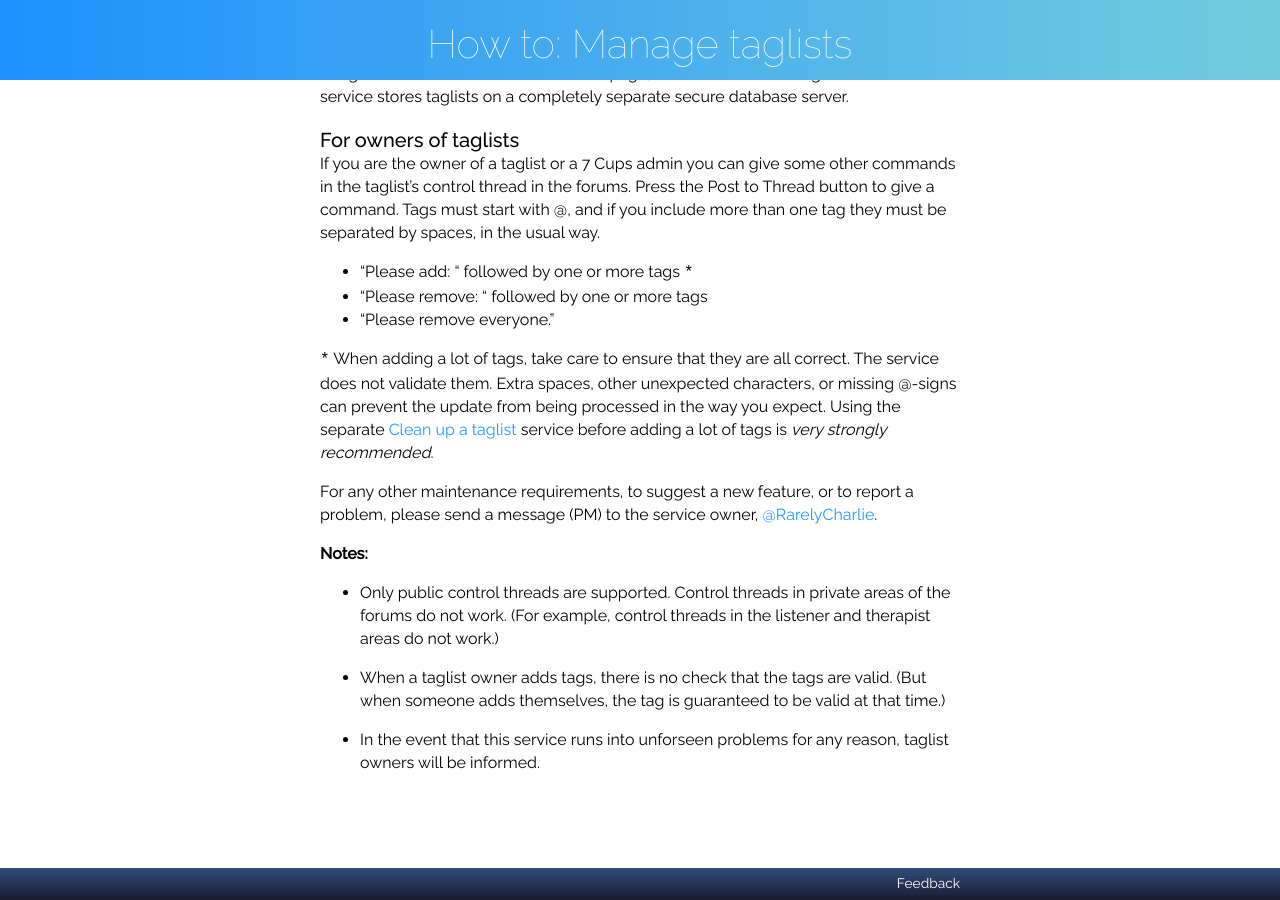
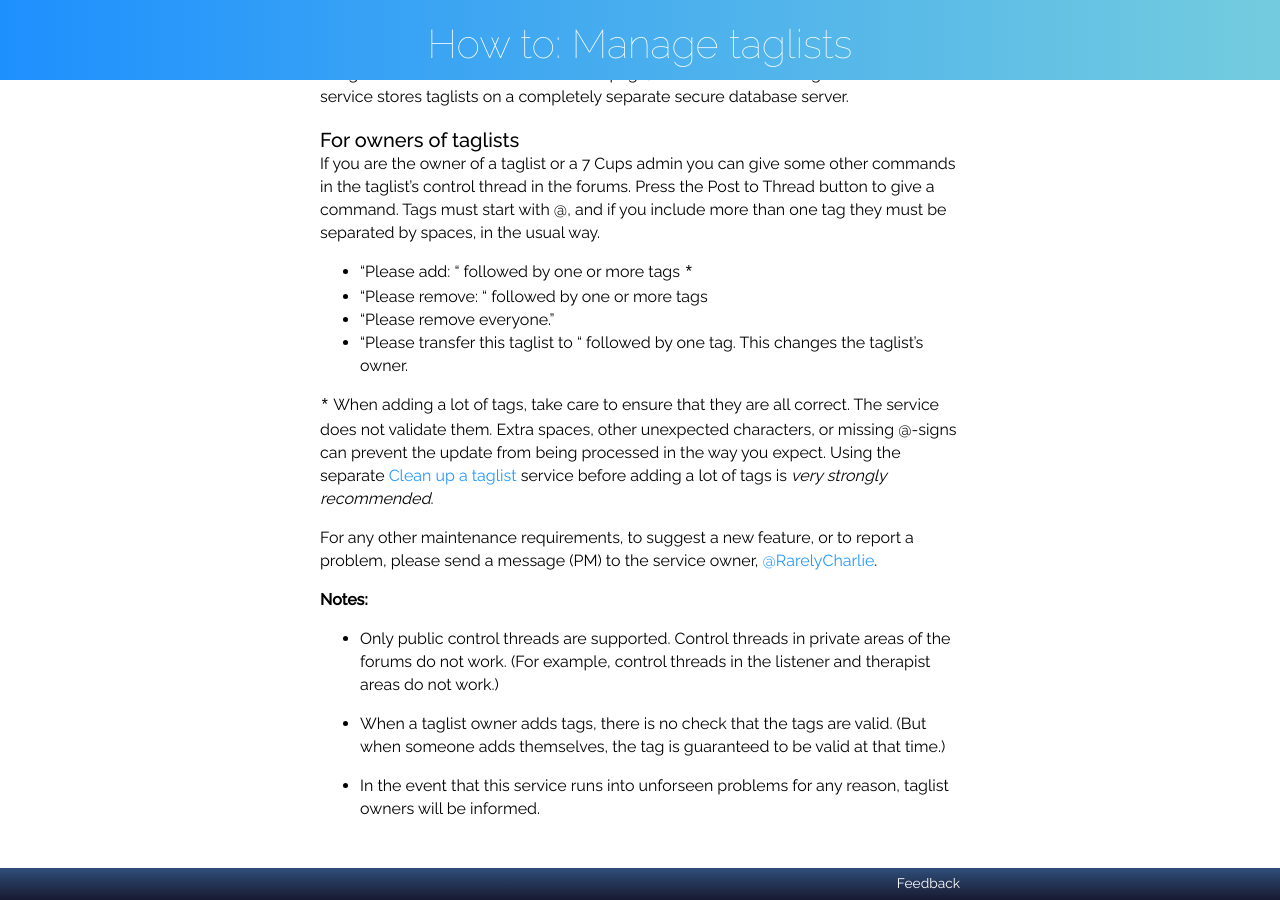
Before and after one commit to RarelyCharlie/rarelycharlie.github.io, a Jekyll site: the page built from _howto/taglist.md, in a window 1280 px wide and 900 px high, scrolled down 710 px. Built offline with Jekyll 4.4.1, drawn with Linux system fonts in a browser that asks for light colours.

Commit message:
taglist owner

```diff
--- a/_howto/taglist.md
+++ b/_howto/taglist.md
@@ -35,6 +35,7 @@ If you are the owner of a taglist or a 7 Cups admin you can give some other comm
  - "Please add: " followed by one or more tags `*`
  - "Please remove: " followed by one or more tags
  - "Please remove everyone."
+ - "Please transfer this taglist to " followed by one tag. This changes the taglist's owner.
 
 `*` When adding a lot of tags, take care to ensure that they are all correct. The service does not validate them. Extra spaces, other unexpected characters, or missing @-signs can prevent the update from being processed in the way you expect. Using the separate [Clean up a taglist](https://rarelycharlie.github.io/howto/taglist-cleanup) service before adding a lot of tags is *very strongly recommended*.
 
```
